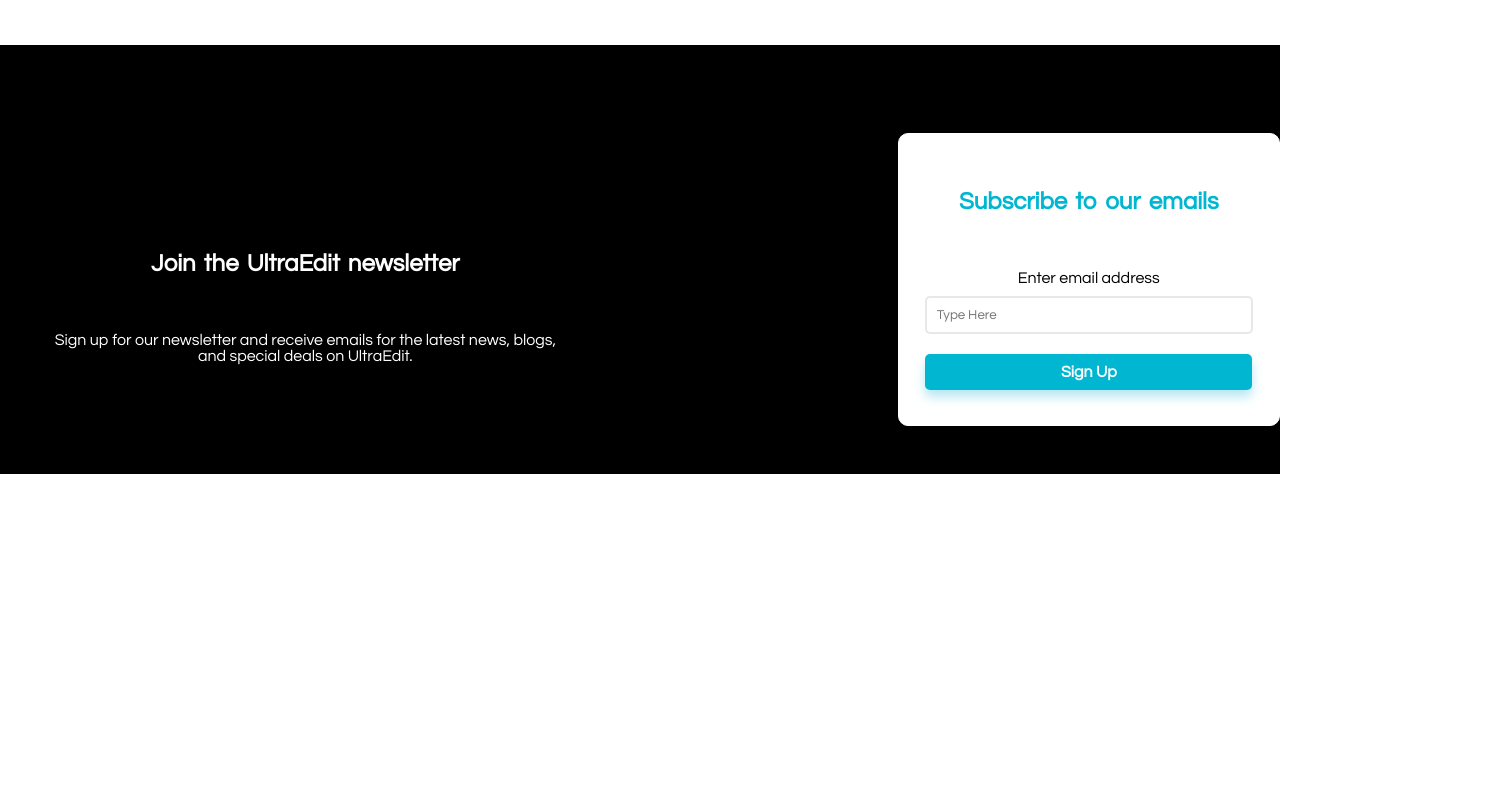
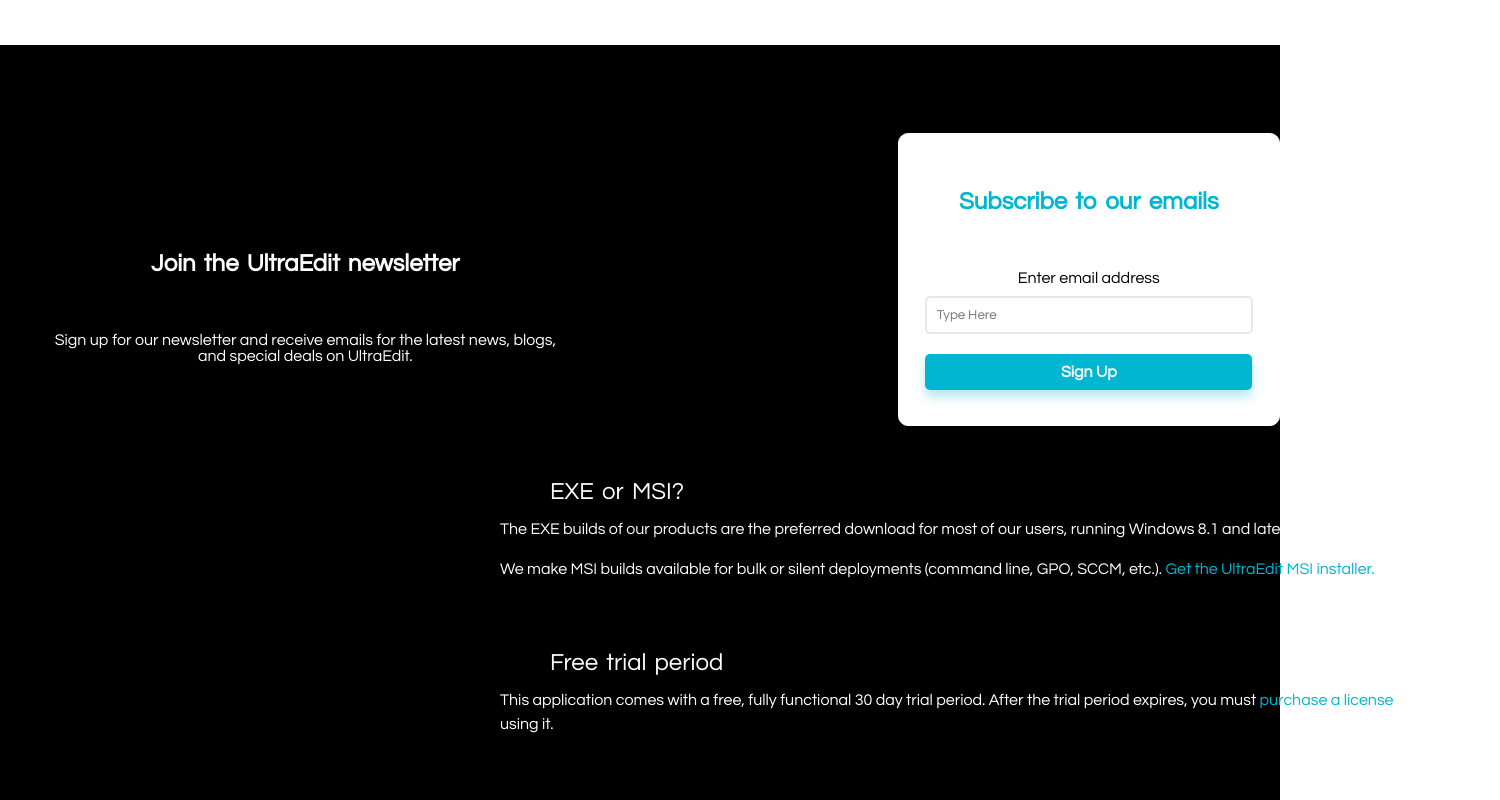
Before and after one commit to chirag23177/Web-Devlopment-Practise, a plain HTML site: page Dummy Website/index.html in a window 1280 px wide. Shown: the part 1946-2746 px from the top of the page, 1500 px wide, since content can reach past the window. Before the commit the page ends 2420 px from the top, so only its background shows below. Drawn offline with Linux system fonts and the light colour scheme.

Commit message:
completed the lower part of newsletter

```diff
--- a/Dummy Website/index.html
+++ b/Dummy Website/index.html
@@ -10,6 +10,7 @@
     <link rel="preconnect" href="https://fonts.gstatic.com" crossorigin>
     <link href="https://fonts.googleapis.com/css2?family=Questrial&display=swap" rel="stylesheet">
     <style>
+
 
     </style>
 </head>
@@ -149,12 +150,30 @@
                     <p>Enter email address</p>
                     <form method="post" action="">
                         <input type="email" placeholder="Type Here" class="textbox">
-                        <button class="newsletter-button">Sign Up</button
-                    </form>
+                        <button class="newsletter-button">Sign Up</button </form>
                 </div>
             </div>
             <div class="lower">
-
+                <div class="bg">
+                    <h3>
+                        EXE or MSI?
+                    </h3>
+                    <p>
+                        The EXE builds of our products are the preferred download for most of our users, running Windows
+                        8.1 and later.
+                    </p>
+                    <p>
+                        We make MSI builds available for bulk or silent deployments (command line, GPO, SCCM,
+                        etc.).<span class="cla"> Get the UltraEdit MSI installer.</span>
+                    </p>
+                    <h3>
+                        Free trial period
+                    </h3>
+                    <p>
+                        This application comes with a free, fully functional 30 day trial period. After the trial period
+                        expires, you must <span class="cla">purchase a license </span>to continue using it.
+                    </p>
+                </div>
             </div>
         </div>
 
--- a/Dummy Website/style.css
+++ b/Dummy Website/style.css
@@ -1,7 +1,11 @@
-*{
+* {
     margin: 0;
     padding: 0;
     font-family: questrial;
+}
+
+:root {
+    --basic: rgb(0, 182, 209);
 }
 
 /* Nav bar styling */
@@ -18,7 +22,7 @@ nav {
     justify-content: space-around;
     align-items: center;
     border: 2px solid rgba(205, 205, 205, 0.255);
-    background-color:white;
+    background-color: white;
 }
 
 nav ul {
@@ -29,7 +33,7 @@ nav ul {
     cursor: pointer;
 }
 
-nav ul li{
+nav ul li {
     display: flex;
     align-items: center;
     justify-content: center;
@@ -42,7 +46,7 @@ nav ul li{
     left: 100px;
 }
 
-header{
+header {
     position: sticky;
     top: 0;
 }
@@ -88,7 +92,7 @@ h3 {
     font-size: 15px;
 }
 
-.big{
+.big {
     font-size: 20px;
     font-weight: 800;
 }
@@ -106,7 +110,7 @@ h3 {
     font-family: sans-serif;
     gap: 10px;
     align-items: center;
-    justify-content:center;
+    justify-content: center;
 }
 
 .flex {
@@ -192,6 +196,7 @@ h3 {
     width: 100%;
 
 }
+
 .upper {
     display: flex;
     justify-content: center;
@@ -200,12 +205,14 @@ h3 {
     margin-top: 40px;
     /* padding: 0px 20px; */
 }
+
 .right-text {
     width: 600px;
     padding: 0px 20px;
     /* border: 1px solid white; */
     margin-right: -113px;
 }
+
 .sub-box {
     width: 400px;
     /* padding: 0px 20px; */
@@ -217,6 +224,7 @@ h3 {
     background-color: white;
 
 }
+
 .right-text h3 {
     font-size: 24px;
     font-weight: 700;
@@ -224,6 +232,7 @@ h3 {
     text-align: center;
     /* padding-left: 40px; */
 }
+
 .right-text p {
     font-size: 16px;
     font-weight: 400;
@@ -231,6 +240,7 @@ h3 {
     padding: 0px 20px;
 
 }
+
 .sub-box h3 {
     font-size: 24px;
     font-weight: 700;
@@ -239,6 +249,7 @@ h3 {
     color: rgb(0, 182, 209);
     /* padding-left: 40px; */
 }
+
 .sub-box p {
     font-size: 16px;
     font-weight: 400;
@@ -246,6 +257,7 @@ h3 {
     /* padding: 0px 20px; */
     color: black;
 }
+
 .textbox {
     width: 80%;
     padding: 10px 10px;
@@ -254,6 +266,7 @@ h3 {
     border: 2px solid rgba(157, 170, 174, 0.255);
     border-radius: 5px;
 }
+
 .newsletter-button {
     width: 86%;
     padding: 10px 10px;
@@ -265,8 +278,36 @@ h3 {
     font-size: 16px;
     font-weight: 700;
     font-family: 'Questrial', sans-serif;
-    box-shadow: 0px 7px 11px rgb(182, 231, 241) ;
+    box-shadow: 0px 7px 11px rgb(182, 231, 241);
 }
+
 .newsletter-button:hover {
     background-color: rgb(0, 150, 170);
 }
+
+.lower {
+    padding-left: 500px;
+}
+
+.bg {
+    width: 1000px;
+}
+
+.bg h3 {
+    padding-bottom: 10px;
+    font-size: 24px;
+    line-height: 1.3em;
+    display: block;
+    text-align: left;
+}
+
+.bg p {
+    line-height: 1.5em;
+    font-weight: 500;
+    padding-bottom: 16px;
+}
+
+.cla {
+    color: var(--basic);
+    cursor: pointer;
+}
```
